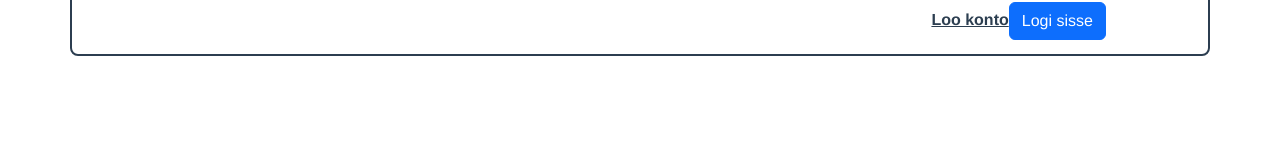
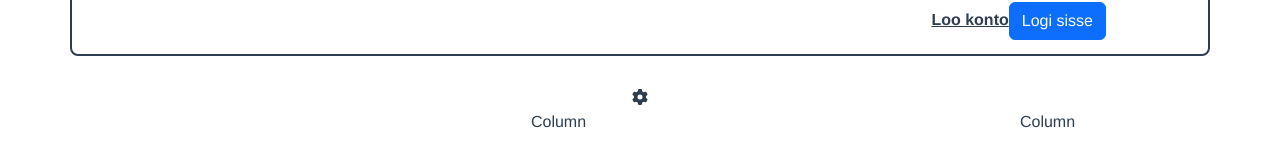
Before and after one commit to siimkaseorg/rssfeedfront, a Vue app: page /feed in a window 1280 px wide. Shown: the part 279-446 px from the top of the page. Built offline with nearby package versions, Linux system fonts and the light colour scheme.

Commit message:
WIP7 COMMIT

```diff
--- a/src/App.vue
+++ b/src/App.vue
@@ -9,7 +9,7 @@
         </div>
 
         <div class="col">
-          <router-link to="/news">Kõik uudised</router-link>
+          <router-link to="/">Kõik uudised</router-link>
         </div>
         <div class="col">
           <router-link to="/feed">Minu voog</router-link>
--- a/src/components/modal/custom/PortalCategoriesModal.vue
+++ b/src/components/modal/custom/PortalCategoriesModal.vue
@@ -1,4 +1,4 @@
-<template>
+How<template>
   <Modal :modal-is-open="portalCategoriesModalIsOpen" @event-close-modal="$emit('event-close-modal')">
 
     <template #title>
--- a/src/router/index.js
+++ b/src/router/index.js
@@ -1,9 +1,9 @@
 import {createRouter, createWebHistory} from 'vue-router'
 import HomeView from '../views/HomeView.vue'
 import LoginView from "@/views/LoginView.vue";
-import NewsView from "@/views/NewsView.vue";
 import FeedSettingsView from "@/views/FeedSettingsView.vue";
-import ReadView from "@/views/ReadView.vue";
+import FeedView from "@/views/FeedView.vue";
+import LaterReadView from "@/views/LaterReadView.vue";
 import SignUpView from "@/views/SignUpView.vue";
 import ErrorView from "@/views/ErrorView.vue";
 
@@ -20,14 +20,14 @@ const routes = [
         component: LoginView
     },
     {
-        path: '/news',
-        name: 'newsRoute',
-        component: NewsView
+        path: '/read',
+        name: 'readRoute',
+        component: LaterReadView
     },
     {
-        path: '/read',
-        name: 'readRoute',
-        component: ReadView
+        path: '/feed',
+        name: 'feedRoute',
+        component: FeedView
     },
     {
         path: '/feed/settings',
--- /dev/null
+++ b/src/views/FeedView.vue
@@ -0,0 +1,46 @@
+<template>
+
+  <div class="justify-content-center mb-5">
+
+
+    <font-awesome-icon @click="feedSettingsView" class="cursor-pointer" icon="fa-solid fa-gear"/>
+
+    <div class="row">
+      <div class="col col-3">
+
+
+      </div>
+      <div class="col">
+        Column
+      </div>
+      <div class="col">
+        Column
+      </div>
+
+    </div>
+  </div>
+
+
+</template>
+
+<script>
+import CategoriesTypesCheckbox from "@/components/categories/CategoriesTypesCheckbox.vue";
+import Article from "@/components/articles/Article.vue";
+import feedSettingsView from "@/views/FeedSettingsView.vue";
+
+export default {
+  name: 'FeedView',
+  computed: {
+    feedSettingsView() {
+      return feedSettingsView
+    }
+  },
+  components: {Article, CategoriesTypesCheckbox},
+  data() {
+    return {}
+  },
+  methods: {},
+  mounted() {
+  }
+}
+</script>
--- a/src/views/NewsView.vue
+++ b/src/views/LaterReadView.vue
@@ -4,7 +4,7 @@
 
 <script>
 export default {
-  name: 'NewsView',
+  name: 'LaterReadView',
   data() {
     return {}
   },
--- a/src/views/ReadView.vue
+++ /dev/null
@@ -1,15 +0,0 @@
-<template>
-
-</template>
-
-<script>
-export default {
-  name: 'ReadView',
-  data() {
-    return {}
-  },
-  methods: {},
-  mounted() {
-  }
-}
-</script>
```
